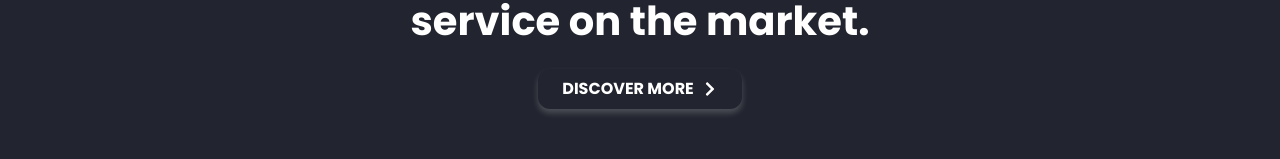
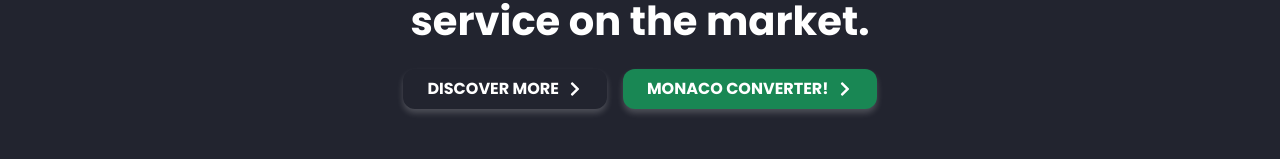
Before and after one commit to Bons18/GLOBALSTORE, a React (Vite) app: page / in a window 1280 px wide. Shown: the part 694-853 px from the top of the page. Built offline with nearby package versions, Linux system fonts and the light colour scheme.

Commit message:
Update-convert

```diff
--- a/src/Components/Pages/Inicio.jsx
+++ b/src/Components/Pages/Inicio.jsx
@@ -113,6 +113,34 @@
                   }
                 >
                   Discover more <FaChevronRight className="ms-2" />
+                </Button>
+              </motion.div>
+              <motion.div whileHover={{ scale: 1.1 }} whileTap={{ scale: 0.9 }}>
+                <Button
+                  variant="outline-light"
+                  href="/convert.html"
+                  className="px-4 py-2 fw-bold"
+                  aria-label="Descubre más"
+                  style={{
+                    borderColor: "#FFFFFF",
+                    color: "#FFFFFF",
+                    backgroundColor: "#198754",
+                    borderRadius: "12px",
+                    padding: "12px 24px",
+                    fontSize: "16px",
+                    fontWeight: "600",
+                    textTransform: "uppercase",
+                    boxShadow: "0 4px 6px rgba(255, 255, 255, 0.2)",
+                    transition: "all 0.3s ease",
+                  }}
+                  onMouseEnter={(e) =>
+                    (e.target.style.backgroundColor = "#606060")
+                  }
+                  onMouseLeave={(e) =>
+                    (e.target.style.backgroundColor = "transparent")
+                  }
+                >
+                  Monaco Converter! <FaChevronRight className="ms-2" />
                 </Button>
               </motion.div>
             </div>
@@ -1301,8 +1329,8 @@
       >
         <Row className="justify-content-center">
           <Col md={10}>
-            <Row className="align-items-center">
-              <Col md={6} className="mb-4 mb-md-0">
+            <Row className="align-items-center justify-content-center">
+              <Col md={6} className="text-center mb-4 mb-md-0">
                 <motion.h2
                   className="fw-bold mb-3"
                   style={{ color: "#007AFF" }}
@@ -1310,38 +1338,8 @@
                   whileInView={{ x: 0, opacity: 1 }}
                   transition={{ duration: 0.8 }}
                 >
-                  Convert the hack prices to your local currency here.
+                  © 2025 MonacoStore. All rights reserved.
                 </motion.h2>
-
-                <motion.div
-                  whileHover={{ scale: 1.1 }}
-                  whileTap={{ scale: 0.9 }}
-                >
-                  <Button
-                    variant="info"
-                    href="/convert.html"
-                    className="px-4 py-3 fw-bold"
-                    style={{
-                      backgroundColor: "#007AFF",
-                      color: "#FFFFFF",
-                      borderRadius: "12px",
-                      padding: "12px 24px",
-                      fontSize: "16px",
-                      fontWeight: "600",
-                      textTransform: "uppercase",
-                      boxShadow: "0 4px 6px rgba(0, 122, 255, 0.2)",
-                      transition: "all 0.3s ease",
-                    }}
-                    onMouseEnter={(e) =>
-                      (e.target.style.backgroundColor = "#005BB5")
-                    }
-                    onMouseLeave={(e) =>
-                      (e.target.style.backgroundColor = "#007AFF")
-                    }
-                  >
-                    Monaco Converter! <FaChevronRight className="ms-2" />
-                  </Button>
-                </motion.div>
               </Col>
             </Row>
           </Col>
```
